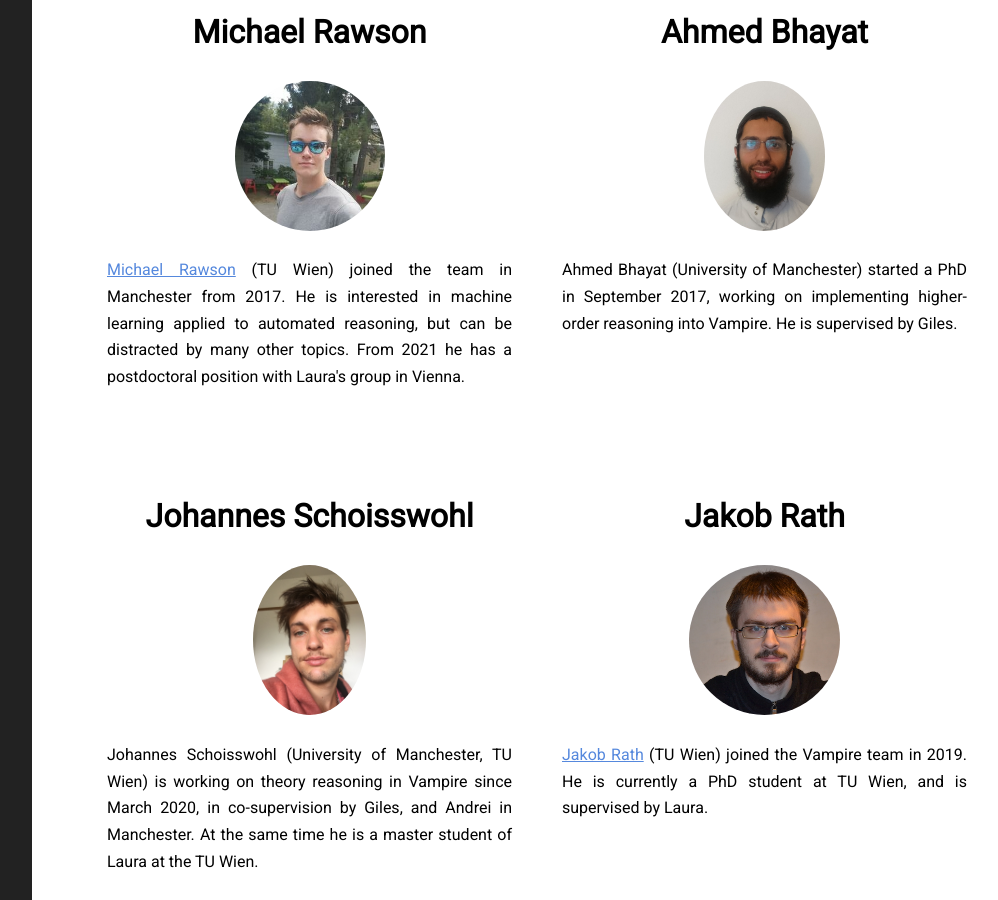
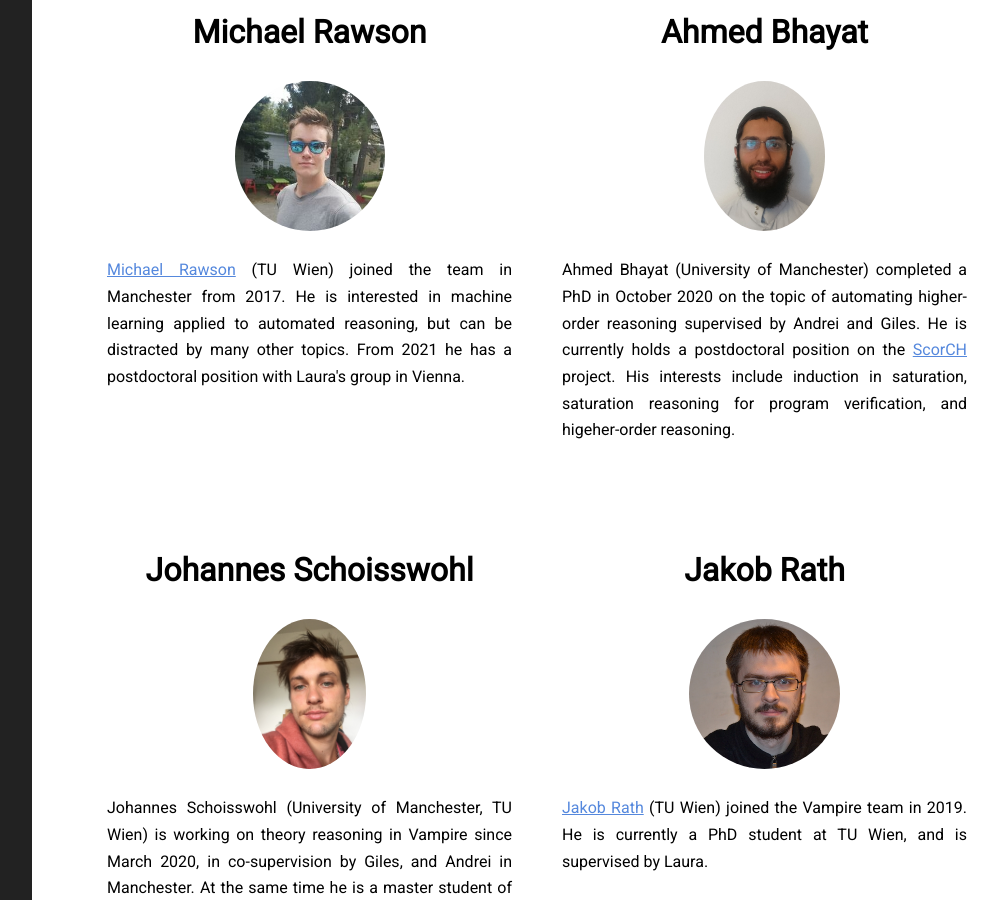
Before and after one commit to vprover/vprover.github.io, a Jekyll site: the page built from team.html, in a window 1280 px wide and 900 px high, scrolled down 1360 px. Shown: the whole window, without its empty margins (268-1266 px from the left). Built offline with Jekyll 4.4.1, drawn with Linux system fonts in a browser that asks for light colours.

Commit message:
Update team.html
Ahmed updating bio

```diff
--- a/team.html
+++ b/team.html
@@ -63,9 +63,9 @@
 <h2>Ahmed Bhayat</h2>
 <img alt="Ahmed Bhayat" src="/img/abhayat.jpg">
 <p>
-{{ bhayat }} (University of Manchester) started a PhD in September 2017, working on implementing higher-order reasoning into Vampire.
-He is supervised by Giles.
+{{ bhayat }} (University of Manchester) completed a PhD in October 2020 on the topic of automating higher-order reasoning supervised by Andrei and Giles. He is currently holds a postdoctoral position on the <a href="https://scorch-project.github.io/about/">ScorCH</a> project. His interests include induction in saturation, saturation reasoning for program verification, and higeher-order reasoning.
 </p>
+</li>
 
 <li class="bio">
 <h2>Johannes Schoisswohl</h2>
```
